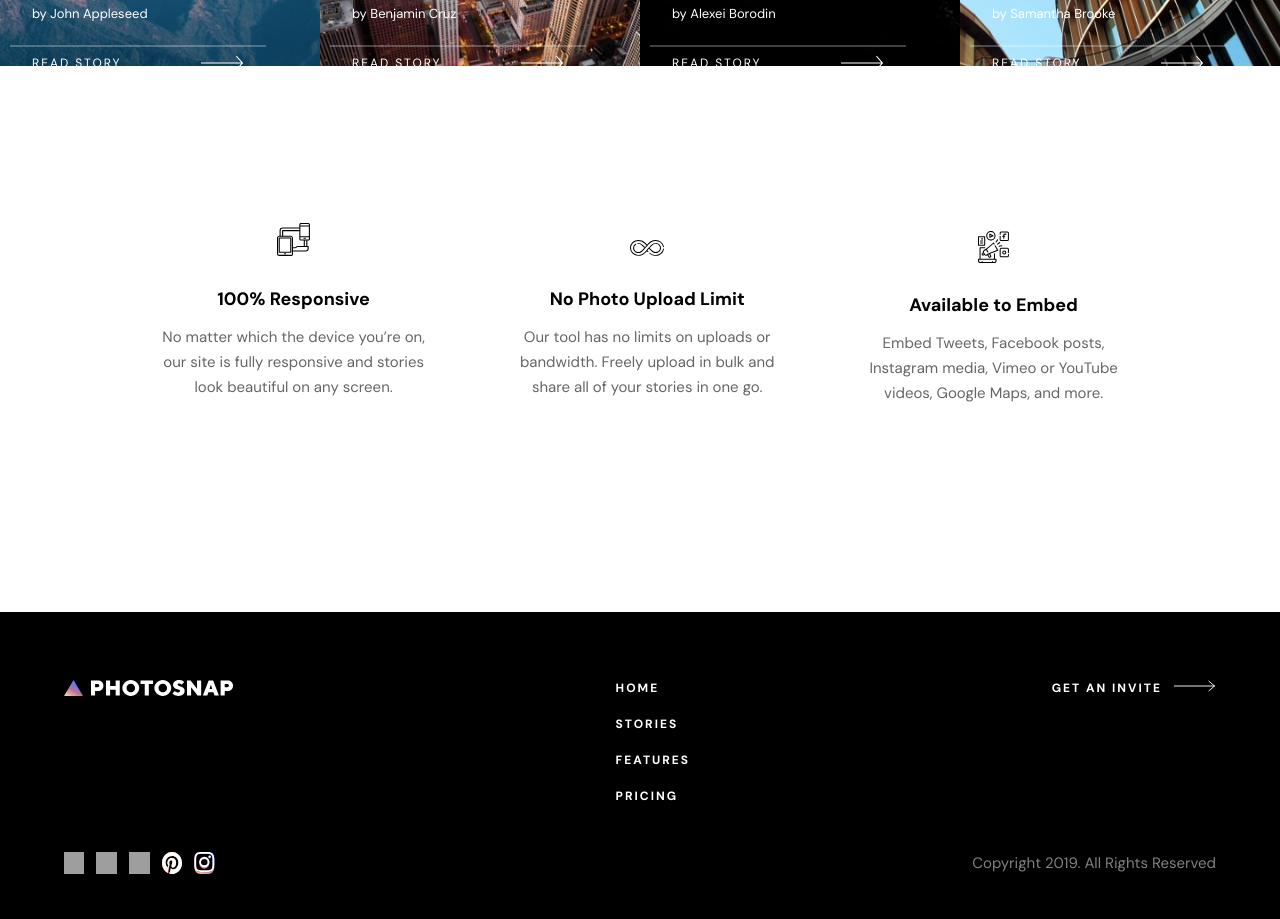
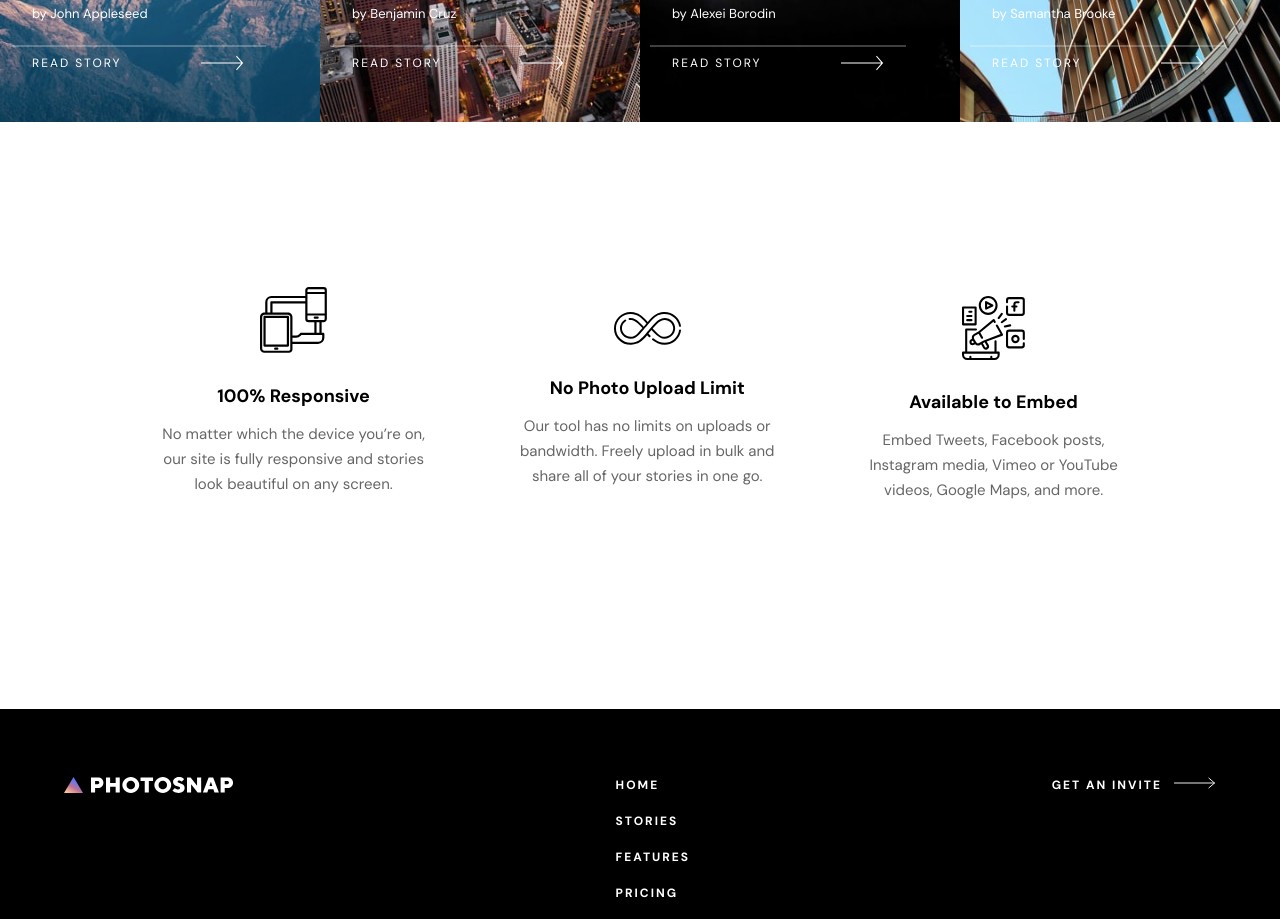
Before and after one commit to abir045/photosnap, a React (Create React App) app: page / in a window 1280 px wide. Shown: the part 2180-3099 px from the top of the page. Built offline with nearby package versions, Linux system fonts and the light colour scheme; grey boxes are pictures that could not be loaded.

Commit message:
updated mb layout of homepage

```diff
--- a/src/pages/Home.js
+++ b/src/pages/Home.js
@@ -82,10 +82,14 @@ const Home = () => {
         </div>
       </div>
       {/* stories cards */}
-      <div className="flex flex-col relative md:grid md:grid-rows-2 md:grid-cols-2  xl:grid-cols-4 xl:grid-rows-1">
+      <div className="flex flex-col h-full relative md:grid md:grid-rows-2 md:grid-cols-2 xl:grid-cols-4 xl:grid-rows-1">
         {stories.map((item) => (
-          <div className="flex flex-col w-full relative xl:h-[500px] h-[375px] md:h-[500px]">
-            <img className="w-full hover:-translate-y-5 " src={item.img} />
+          <div className="flex flex-col relative   ">
+            <img
+              className="w-full h-[375px] xl:h-[500px]  md:h-[500px] hover:-translate-y-5 "
+              src={item.img}
+            />
+
             <h2 className="absolute text-lg mt-[40%] pt-[20%] ml-[10%] md:bottom-[25%] xl:bottom-[25%] md:ml-[10%] font-bold  text-white">
               {" "}
               {item.title}
@@ -107,12 +111,12 @@ const Home = () => {
 
       {/* footer banners */}
 
-      <div className="flex flex-col mb-[15%] md:flex-col md:space-y-12 xl:flex-row xl:space-x-5 items-center text-center xl:mx-[10%] md:mb-[15%]  mx-[5%]">
+      <div className="flex flex-col  mb-[25%] md:flex-col md:my-[5%] md:space-y-12 xl:flex-row xl:space-x-5 items-center text-center xl:mx-[10%] md:mb-[15%]  mx-[5%]">
         {footerBanners.map((item) => {
           return (
             <div className="flex flex-col space-y-1 xl:my-5  xl:mt-[5%] md:mt-[15%] md:mb-[10%]">
-              <div className="mt-[30%] xl:mt-[15%] md:mt-2 md:mb-2 mb-[5%] ">
-                <img src={item.img} className="mx-auto w-[10%] h-[5%] " />
+              <div className="mt-[30%] xl:mt-[15%] md:mt-2 md:mb-2 mb-[10%] ">
+                <img src={item.img} className="mx-auto w-[20%] h-[5%] " />
               </div>
 
               <h1 className="mt-[5%] font-bold text-lg mb-[5%] md:pb-2 md:pt-[5%] ">
```
